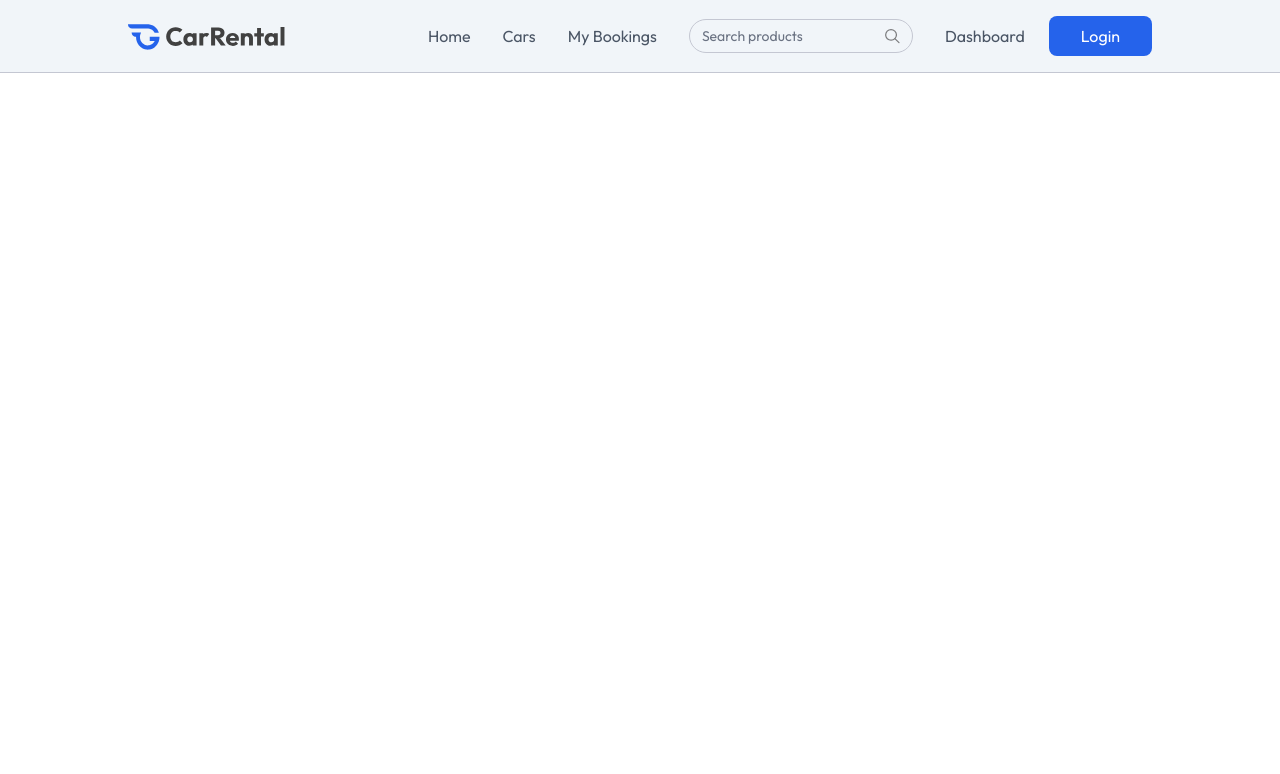
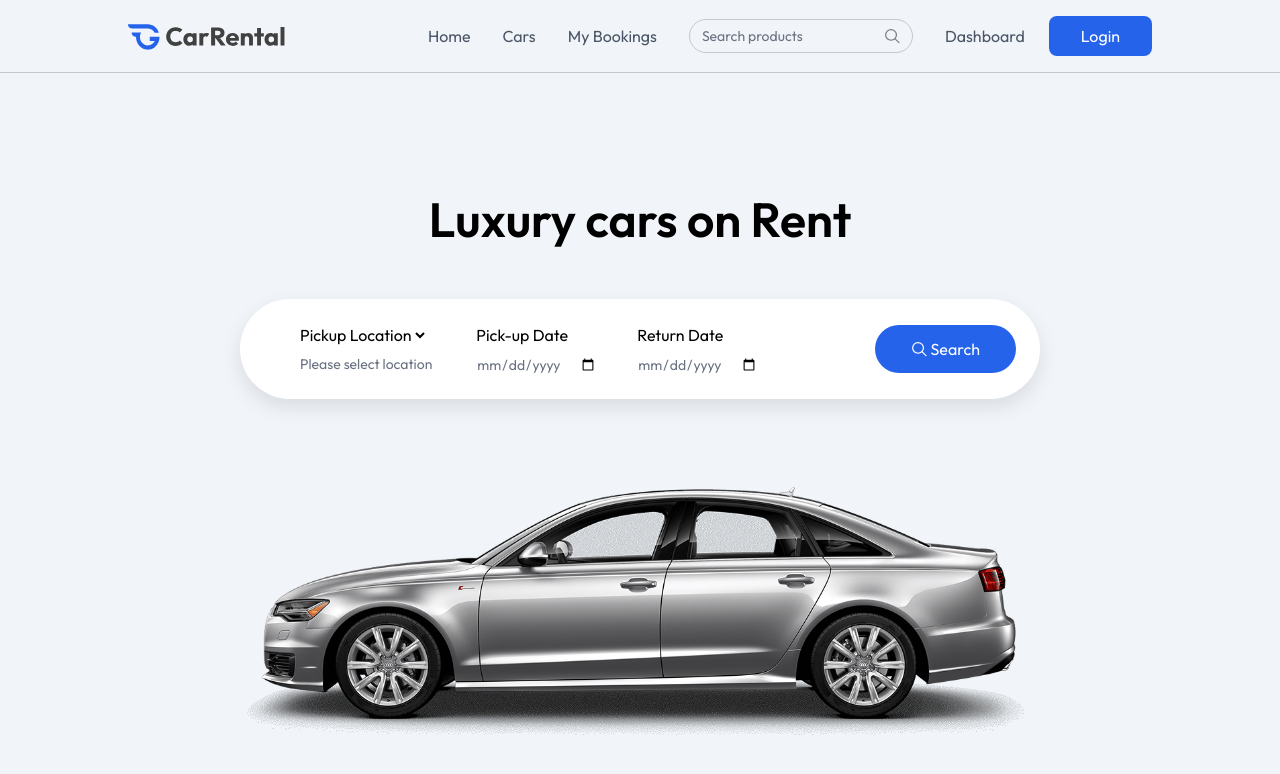
Before and after one commit to alexngumbau/CAR-RENTAL, a React (Vite) app in the folder client/: page / in a window 1280 px wide. Shown: the top 774 px of the page. Built offline with nearby package versions, Linux system fonts and the light colour scheme.

Commit message:
added the hero section

```diff
--- a/client/src/App.jsx
+++ b/client/src/App.jsx
@@ -1,12 +1,27 @@
-import React from 'react'
-import Navbar from './components/Navbar'
+import { useState } from "react";
+import Navbar from "./components/Navbar";
+import { Route, Routes, useLocation } from "react-router-dom";
+import Home from "./pages/Home";
+import CarDetails from "./pages/CarDetails";
+import Cars from "./pages/Cars";
+import MyBookings from "./pages/MyBookings";
 
 const App = () => {
+  const [showLogin, setShowLogin] = useState(false);
+  const isOwnerPath = useLocation().pathname.startsWith("/owner");
+
   return (
-    <div>
-      <Navbar />
-    </div>
-  )
-}
+    <>
+      {!isOwnerPath && <Navbar setShowLogin={setShowLogin} />}
 
-export default App
+      <Routes>
+        <Route path="/" element={ <Home />} />
+        <Route path="/car-details/:id" element={ <CarDetails />} />
+        <Route path="/cars" element={ <Cars />} />
+        <Route path="/my-bookings" element={ <MyBookings />} />
+      </Routes>
+    </>
+  );
+};
+
+export default App;
--- /dev/null
+++ b/client/src/components/Hero.jsx
@@ -0,0 +1,70 @@
+import React, { useState } from "react";
+import { assets, cityList } from "../assets/assets";
+
+const Hero = () => {
+  const [pickupLocation, setPickLocation] = useState("");
+
+  return (
+    <div className="h-screen flex flex-col items-center justify-center gap-14 bg-light text-center">
+      <h1 className="text-4xl md:text-5xl font-semibold">
+        Luxury cars on Rent
+      </h1>
+
+      <form className="flex flex-col md:flex-row items-start md:items-center justify-between p-6 rounded-lg md:rounded-full w-full max-w-80 md:max-w-200 bg-white shadow-[0px_8px_20px_rgba(0,0,0,0.1)]">
+        <div className="flex flex-col md:flex-row items-start md:items-center gap-10 md:ml-8">
+          <div className="flex flex-col items-start gap-2">
+            <select
+              required
+              value={pickupLocation}
+              onChange={(e) => setPickLocation(e.target.value)}
+            >
+              <option value="">Pickup Location</option>
+              {cityList.map((city) => (
+                <option key={city} value={city}>
+                  {city}
+                </option>
+              ))}
+            </select>
+            <p className="px-1 text-sm text-gray-500">
+              {pickupLocation ? pickupLocation : "Please select location"}
+            </p>
+          </div>
+
+          <div className="flex flex-col items-start gap-2">
+            <label htmlFor="pickup-date">Pick-up Date</label>
+            <input
+              type="date"
+              id="pickup-date"
+              min={new Date().toISOString().split("T")[0]}
+              className="text-sm text-gray-500"
+              required
+            />
+          </div>
+
+          <div className="flex flex-col items-start gap-2">
+            <label htmlFor="return-date">Return Date</label>
+            <input
+              type="date"
+              id="return-date"
+              className="text-sm text-gray-500"
+              required
+            />
+          </div>
+        </div>
+
+        <button className="flex items-center justify-center gap-1 px-9 py-3 max-sm:mt-4 bg-primary hover:bg-primary-dull text-white rounded-full cursor-pointer">
+          <img
+            src={assets.search_icon}
+            alt="search"
+            className="brightness-300"
+          />
+          Search
+        </button>
+      </form>
+
+      <img src={assets.main_car} alt="car" className="max-h-74" />
+    </div>
+  );
+};
+
+export default Hero;
--- /dev/null
+++ b/client/src/pages/CarDetails.jsx
@@ -0,0 +1,10 @@
+
+import React from 'react'
+
+const CarDetails = () => {
+  return (
+    <div>CarDetails</div>
+  )
+}
+
+export default CarDetails
--- /dev/null
+++ b/client/src/pages/Cars.jsx
@@ -0,0 +1,9 @@
+import React from 'react'
+
+const Cars = () => {
+  return (
+    <div>Cars</div>
+  )
+}
+
+export default Cars
--- /dev/null
+++ b/client/src/pages/Home.jsx
@@ -0,0 +1,12 @@
+import React from "react";
+import Hero from "../components/Hero";
+
+const Home = () => {
+  return (
+    <>
+      <Hero />
+    </>
+  );
+};
+
+export default Home;
--- /dev/null
+++ b/client/src/pages/MyBookings.jsx
@@ -0,0 +1,9 @@
+import React from 'react'
+
+const MyBookings = () => {
+  return (
+    <div>MyBookings</div>
+  )
+}
+
+export default MyBookings
```
